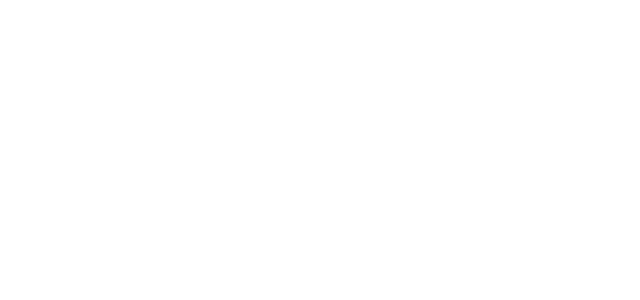
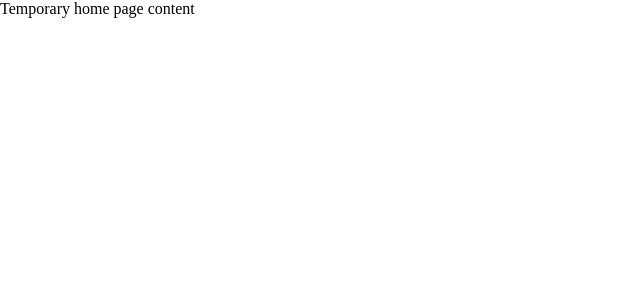
Before and after one commit to karol-dabrowski/kdtasker-web-client, a React (Create React App) app: page / in a window 1280 px wide. Shown: the top 300 px of the page, without its empty margins (0-640 px from the left). Built offline with nearby package versions, Linux system fonts and the light colour scheme.

Commit message:
Move App.js to components directory and configure routing for Home page

```diff
--- a/src/App.js
+++ /dev/null
@@ -1,13 +0,0 @@
-import React from 'react';
-
-function App() {
-    return (
-        <div className="app">
-            <header className="app-header">
-
-            </header>
-        </div>
-    );
-}
-
-export default App;
--- /dev/null
+++ b/src/components/App.js
@@ -0,0 +1,17 @@
+import React, { Component } from 'react';
+import { BrowserRouter as Router, Route, Switch } from 'react-router-dom';
+import Home from '../pages/HomePage'
+
+class App extends Component {
+    render() {
+        return (
+            <Router>
+                <Switch>
+                    <Route exact path="/" component={Home} />
+                </Switch>
+            </Router>
+        );
+    };
+}
+
+export default App;
--- a/src/index.js
+++ b/src/index.js
@@ -3,7 +3,7 @@ import ReactDOM from 'react-dom';
 import { createStore } from 'redux'
 import { Provider } from 'react-redux'
 import './index.css';
-import App from './App';
+import App from './components/App';
 import rootReducer from './reducers'
 
 const store = createStore(
--- a/src/pages/HomePage.js
+++ b/src/pages/HomePage.js
@@ -2,7 +2,7 @@ import React from 'react';
 
 const HomePage = () => {
     return (
-        <div className="page-container">
+        <div className="container">
             Temporary home page content
         </div>
     );
```
